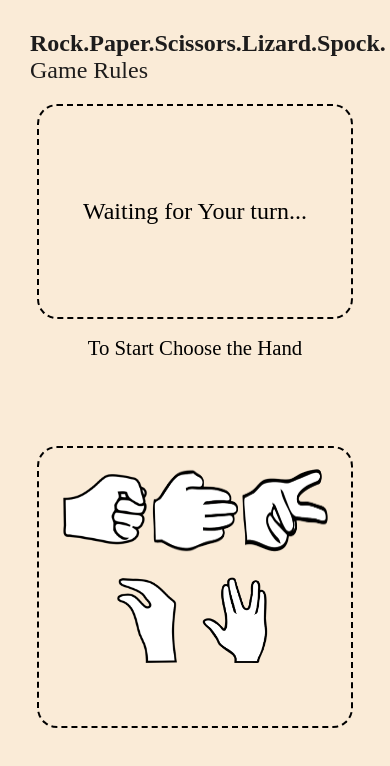
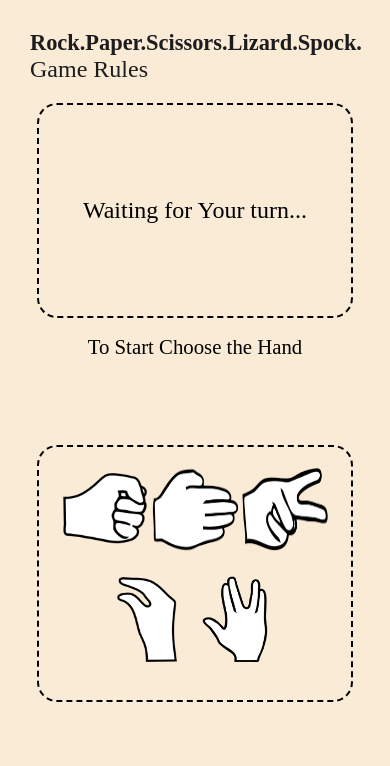
Before and after one commit to AssetMendy/ci-p2-rpsls, a plain HTML site: page index.html in a window 390 px wide. Drawn offline with Linux system fonts and the light colour scheme; a web font is replaced by a local one.

Commit message:
Fix responsivness issue for laptop

```diff
--- a/assets/css/style.css
+++ b/assets/css/style.css
@@ -166,7 +166,7 @@ input:active {
     #logo {
         width: 100%;
         text-align: left;
-        font-size: 150%;
+        font-size: 140%;
         color: rgb(29, 28, 28);
         display: block;
     }
@@ -226,7 +226,7 @@ input:active {
 
     #user-side {
         width: 80%;
-        height: 33vh;
+        height: 30vh;
         text-align: center;
         border: 2px dashed rgb(0, 0, 0);
         border-radius: 20px;
--- a/index.html
+++ b/index.html
@@ -3,7 +3,8 @@
 <head>
     <meta charset="UTF-8">
     <meta http-equiv="X-UA-Compatible" content="IE=edge">
-    <meta name="viewport" content="width=device-width, initial-scale=1.0">
+    <meta name="viewport" content="width=device-width, maximum-scale=1.0 user-scalable=0">
+
 
     <link rel="stylesheet" href="assets/css/style.css">
     <title>The RPSLS game</title>
```
